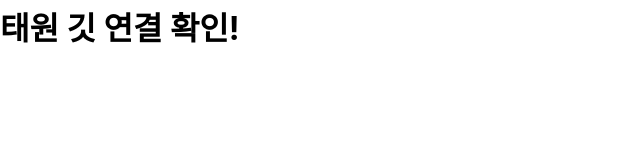
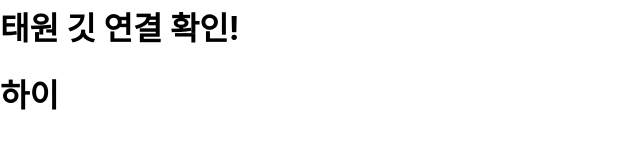
Before and after one commit to jeongminhui/Digitalzone, a React (Create React App) app in the folder digitalzone/: page / in a window 1280 px wide. Shown: the part 210-358 px from the top of the page, without its empty margins (0-640 px from the left). Built offline with nearby package versions, Linux system fonts and the light colour scheme.

Commit message:
third commit

```diff
--- a/digitalzone/src/App.jsx
+++ b/digitalzone/src/App.jsx
@@ -10,6 +10,7 @@ function App() {
 
       <h1>태원 깃 연결 확인!</h1>
 
+      <h1>하이</h1>
     </>
   );
 }
```
